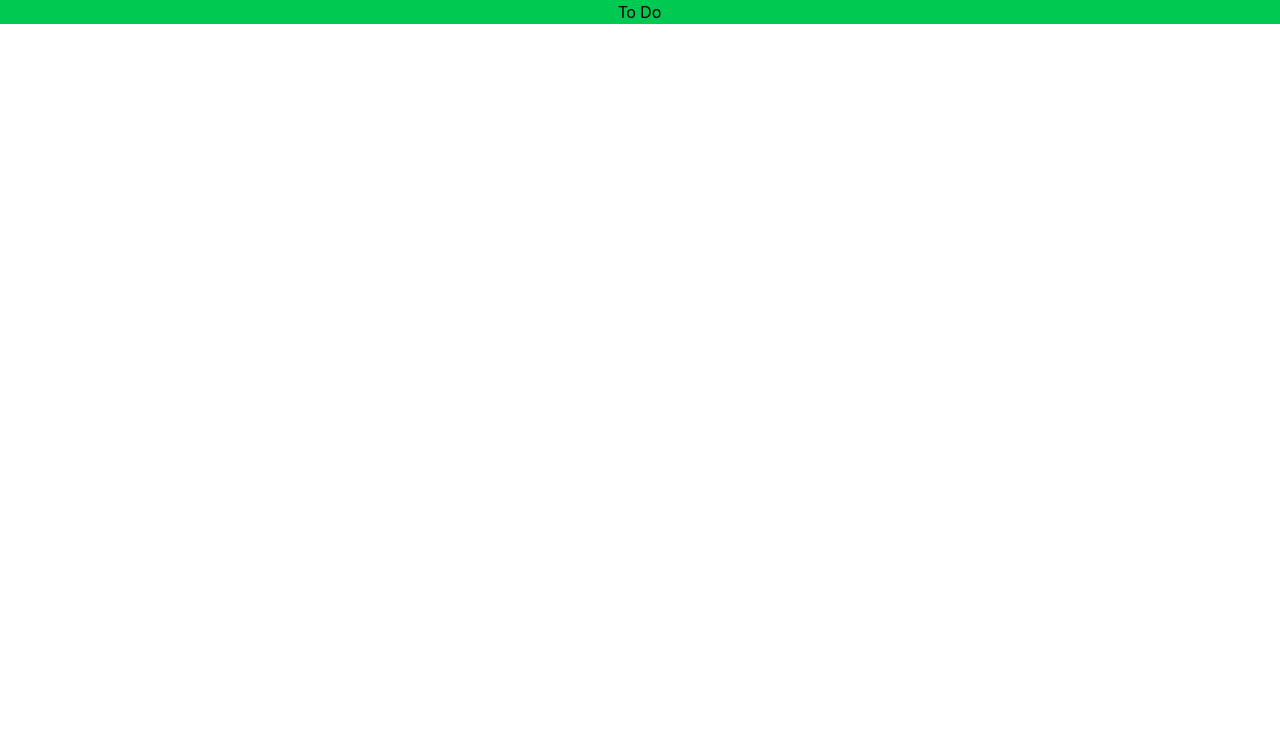
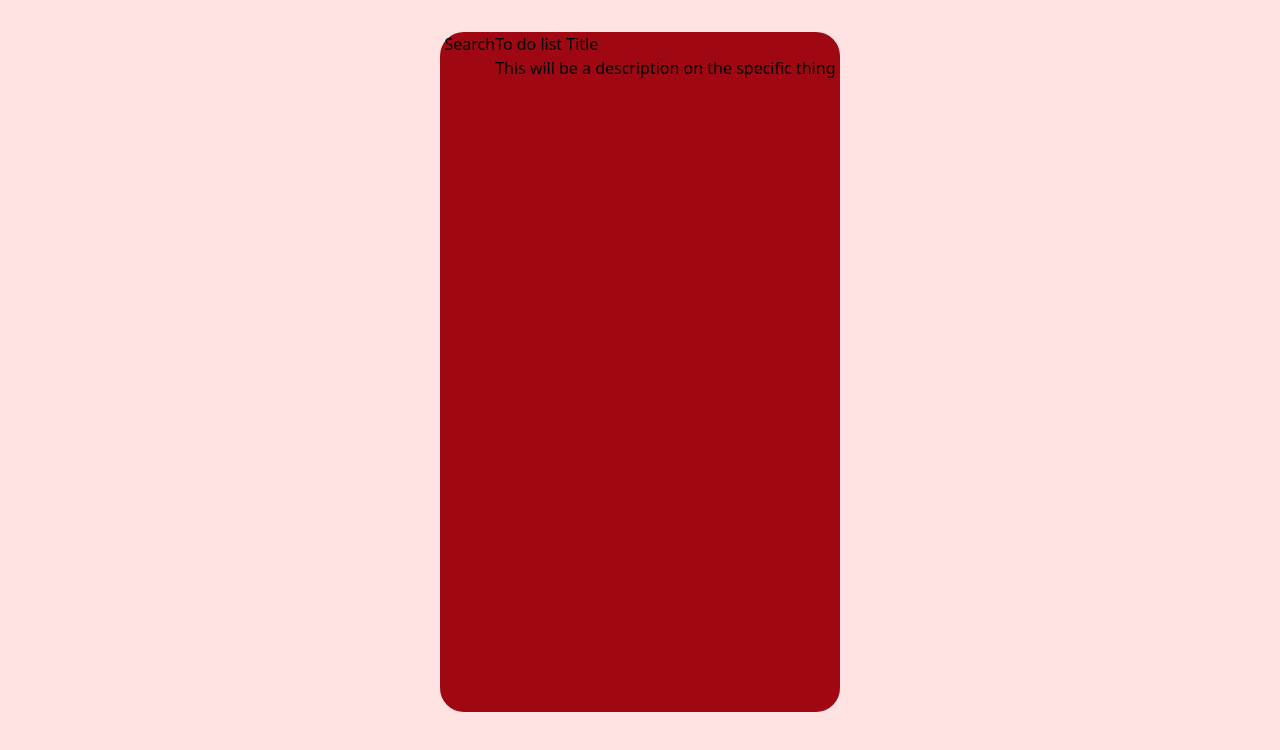
Before and after one commit to YanicB/to-do, a React (Vite) app in the folder frontend/: page / in a window 1280 px wide. Shown: the top 750 px of the page. Built offline with nearby package versions, Linux system fonts and the light colour scheme.

Commit message:
added navbar and searchbar to components, altered Card and Todo styling

```diff
--- a/frontend/src/App.jsx
+++ b/frontend/src/App.jsx
@@ -1,9 +1,9 @@
 import { useState } from 'react'
-
+import Todo from './components/Todo.jsx'
 function App() {
     return (
-        <div className="flex justify-center bg-green-500">
-            <h1>To Do </h1>
+        <div className="flex justify-center align-center bg-red-100 w-full h-screen">
+            <Todo />
         </div>
     )
 }
--- a/frontend/src/components/Card.jsx
+++ b/frontend/src/components/Card.jsx
@@ -1,7 +1,10 @@
 const Card = () => {
     return (
-        <div>
-
+        <div className="">
+            <h2>To do list Title</h2>
+            <p>This will be a description on the specific thing</p>
         </div>
     )
 }
+
+export default Card
--- /dev/null
+++ b/frontend/src/components/SearchBar.jsx
@@ -0,0 +1,10 @@
+
+const SearchBar = () => {
+    return (
+        <div>
+            Search
+        </div>
+    )
+}
+
+export default SearchBar
--- a/frontend/src/components/Todo.jsx
+++ b/frontend/src/components/Todo.jsx
@@ -0,0 +1,12 @@
+import Card from './Card'
+import SearchBar from './SearchBar'
+const Todo = () => {
+    return (
+        <div className="w-100 h-[85vh] bg-red-800 flex justify-center align-center rounded-3xl m-8">
+            <SearchBar />
+            <Card />
+        </div>
+    )
+}
+
+export default Todo
```
Also changed, not shown: frontend/src/components/NavBar.jsx (added).
